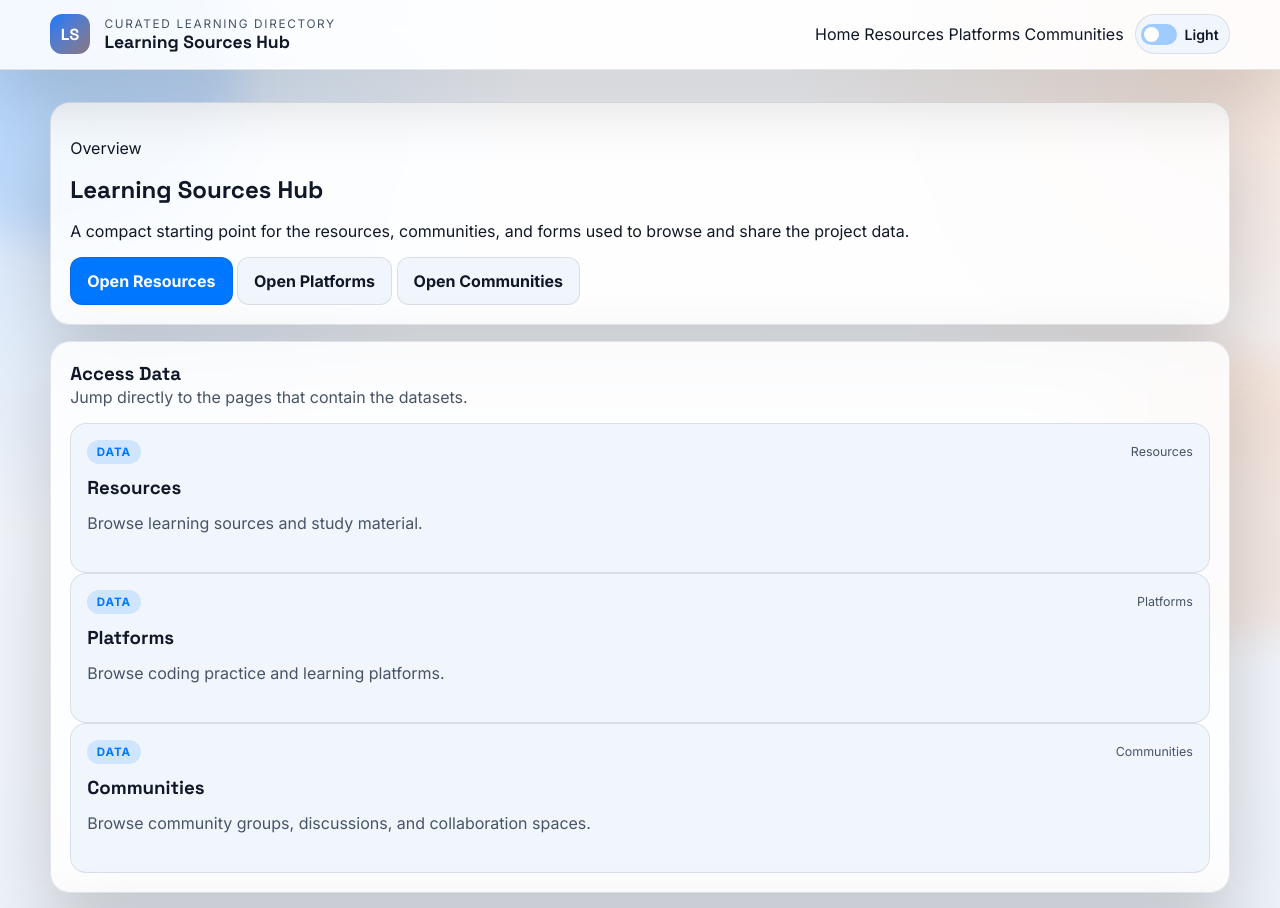
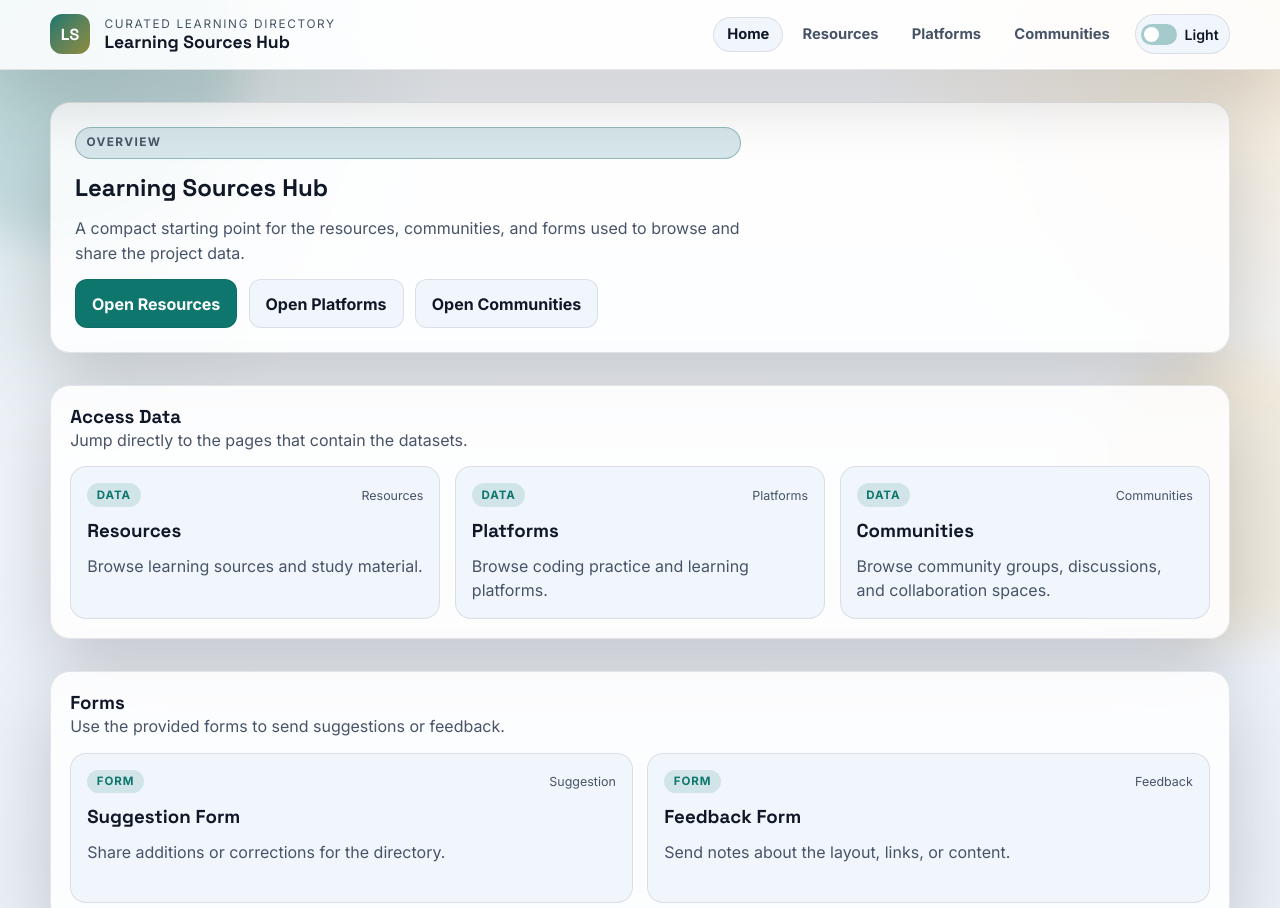
Before and after one commit to imadajerry/free-and-open-source-resouces, a website: page index.html in a window 1280 px wide. Shown: the top 908 px of the page. Drawn offline with Linux system fonts and the light colour scheme.

Commit message:
home grid and top navbar styling

```diff
--- a/styles.css
+++ b/styles.css
@@ -22,6 +22,26 @@
   --accent: #7dd3fc;
   --accent-2: #fbbf24;
   --shadow: 0 24px 70px rgba(0, 0, 0, 0.32);
+}
+
+body.page-platforms {
+  --accent: #10b981;
+  --accent-2: #6366f1;
+}
+
+body.page-resources {
+  --accent: #0077ff;
+  --accent-2: #f97316;
+}
+
+body.page-communities {
+  --accent: #7c3aed;
+  --accent-2: #06b6d4;
+}
+
+body.page-home {
+  --accent: #0f766e;
+  --accent-2: #f59e0b;
 }
 
 * {
@@ -129,6 +149,34 @@
   display: flex;
   align-items: center;
   gap: 0.7rem;
+  flex-wrap: wrap;
+  justify-content: flex-end;
+}
+
+.topbar__links {
+  display: flex;
+  align-items: center;
+  gap: 0.35rem;
+  flex-wrap: wrap;
+}
+
+.topbar__link {
+  padding: 0.48rem 0.8rem;
+  border-radius: 999px;
+  border: 1px solid transparent;
+  color: var(--muted);
+  background: transparent;
+  font-size: 0.92rem;
+  font-weight: 700;
+  transition: background 180ms ease, border-color 180ms ease, color 180ms ease;
+}
+
+.topbar__link:hover,
+.topbar__link.is-active,
+.topbar__link[aria-current="page"] {
+  background: var(--panel-2);
+  border-color: var(--line);
+  color: var(--text);
 }
 
 .header-controls {
@@ -268,6 +316,25 @@
   transition: background 300ms ease, border-color 300ms ease;
 }
 
+.section--hero {
+  padding: 1.5rem;
+}
+
+.section-kicker {
+  display: inline-flex;
+  align-items: center;
+  margin: 0 0 0.55rem;
+  padding: 0.35rem 0.65rem;
+  border-radius: 999px;
+  border: 1px solid color-mix(in srgb, var(--accent) 26%, var(--line));
+  background: color-mix(in srgb, var(--accent) 12%, var(--panel-2));
+  color: var(--accent);
+  font-size: 0.74rem;
+  font-weight: 800;
+  letter-spacing: 0.12em;
+  text-transform: uppercase;
+}
+
 h2,
 h3 {
   font-family: "Space Grotesk", Inter, sans-serif;
@@ -338,6 +405,39 @@
 
 .content-column {
   min-width: 0;
+}
+
+.home-content {
+  display: grid;
+  gap: 1rem;
+}
+
+.home-copy {
+  max-width: 66ch;
+  display: grid;
+  gap: 0.8rem;
+}
+
+.home-copy p {
+  margin: 0;
+  color: var(--muted);
+  line-height: 1.6;
+}
+
+.home-actions {
+  display: flex;
+  flex-wrap: wrap;
+  gap: 0.7rem;
+}
+
+.home-grid {
+  display: grid;
+  grid-template-columns: repeat(auto-fit, minmax(220px, 1fr));
+  gap: 0.9rem;
+}
+
+.home-card {
+  min-height: 132px;
 }
 
 .category-section {
@@ -494,6 +594,20 @@
   gap: 0.55rem;
 }
 
+.drawer-nav {
+  display: grid;
+  gap: 0.4rem;
+}
+
+.drawer-nav a {
+  padding: 0.55rem 0.65rem;
+  border-radius: 10px;
+  border: 1px solid var(--line);
+  background: var(--panel-2);
+  font-size: 0.92rem;
+  font-weight: 700;
+}
+
 @media (max-width: 980px) {
   .search--compact input {
     min-width: 170px;
```
